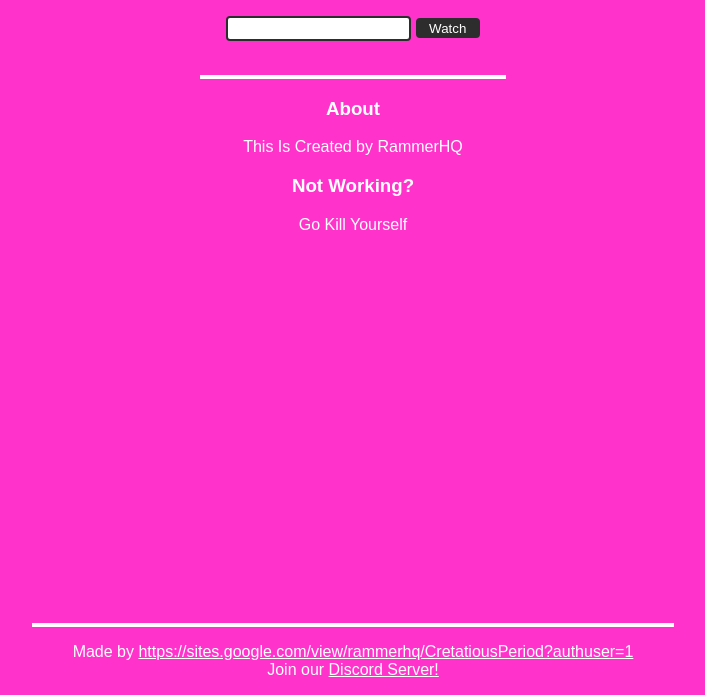
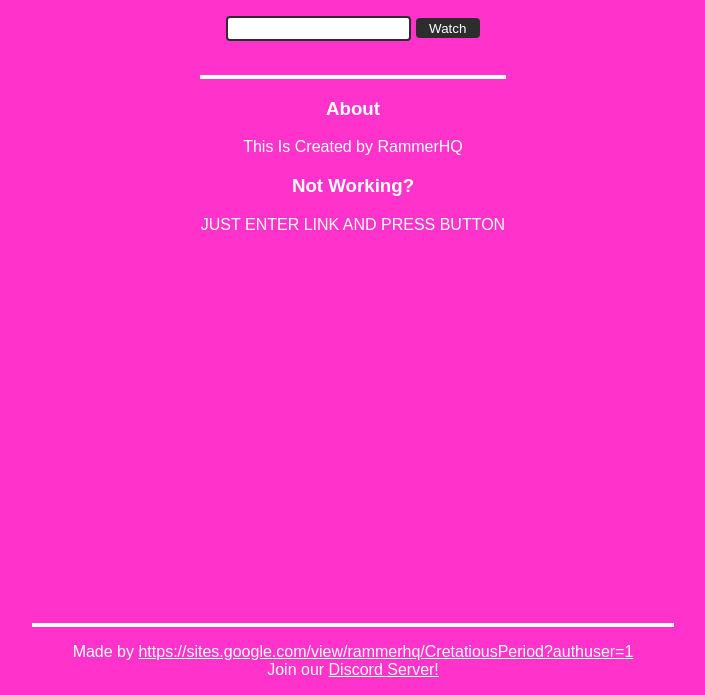
Before and after one commit to rammerhq/youtopper, a plain HTML site: page index.html in a window 1280 px wide. Shown: the part 105-800 px from the top of the page, without its empty margins (287-992 px from the left). Drawn offline with Linux system fonts and the light colour scheme.

Commit message:
Update index.html

```diff
--- a/index.html
+++ b/index.html
@@ -35,7 +35,7 @@
     <h3>About</h3>
     <p>This Is Created by RammerHQ</p>
     <h3>Not Working?</h3>
-    <p>Go Kill Yourself</p>
+    <p>JUST ENTER LINK AND PRESS BUTTON</p>
 
 
 
```
